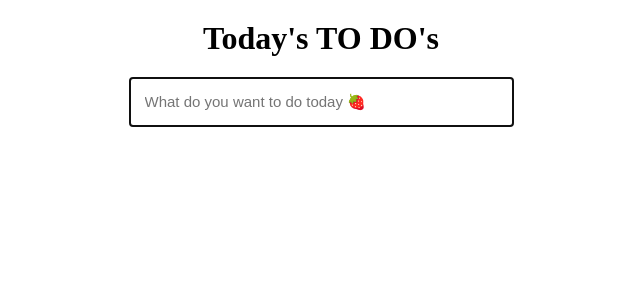
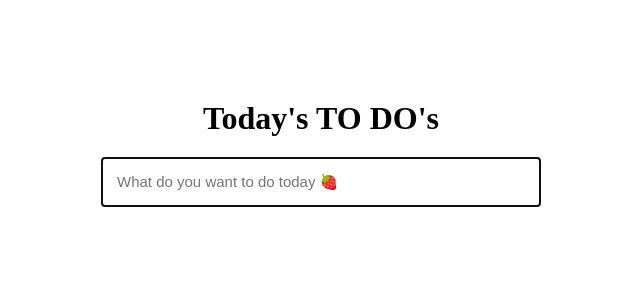
Before and after one commit to afozbek/react-todo-app, a React (Create React App) app: page / in a window 1280 px wide. Shown: the top 300 px of the page, without its empty margins (319-959 px from the left). Built offline with nearby package versions, Linux system fonts and the light colour scheme.

Commit message:
app in genel stilleri değiştirildi

```diff
--- a/src/main.scss
+++ b/src/main.scss
@@ -2,6 +2,13 @@
   padding: 0;
   margin: 0;
   box-sizing: border-box;
+}
+
+#root {
+  display: flex;
+  justify-content: center;
+  align-items: center;
+  padding: 100px 0;
 }
 
 .o-app {
@@ -9,20 +16,27 @@
   margin: 0 auto;
   text-align: center;
 
-  &__header {
-    margin: 20px;
+  &__main {
+    margin-bottom: 10px;
   }
 
   &__footer {
     display: flex;
     justify-content: space-between;
     align-items: center;
+    margin-bottom: 40px;
+  }
+
+  &__infoMsg {
+    text-align: justify;
+    font-family: Cambria, Cochin, Georgia, Times, 'Times New Roman', serif;
+    margin-bottom: 10px;
   }
 }
 
 .m-todo {
   position: relative;
-  width: 70%;
+  width: 80%;
   margin: 20px auto;
 
   &__input {
@@ -32,6 +46,7 @@
     border-radius: 3px;
     padding: 15px;
     font-size: 17px;
+    cursor: pointer;
 
     &::placeholder {
       font-size: 15px;
@@ -53,13 +68,47 @@
     text-align: justify;
     position: relative;
 
+
+    word-break: break-all;
+
     display: flex;
     justify-content: space-between;
     align-items: center;
 
+    &:hover {
+      .m-todo__removeBtn {
+        visibility: visible;
+        opacity: 1;
+      }
+    }
+
     &.-done {
-      color: #888;
-      text-decoration: line-through;
+      .m-todo__desc {
+        color: #888;
+        text-decoration: line-through;
+      }
     }
   }
+
+  &__desc {
+    width: 70%;
+  }
+
+
+  &__removeBtn {
+    visibility: hidden;
+    opacity: 0;
+
+    cursor: pointer;
+    width: 100px;
+    height: 25px;
+    font-size: 12px;
+    background: #b70a0a;
+    border-color: #b70a0a;
+    color: white;
+    border-radius: 3px;
+    text-decoration: none;
+
+    transition: opacity 0.8s;
+  }
 }
```
